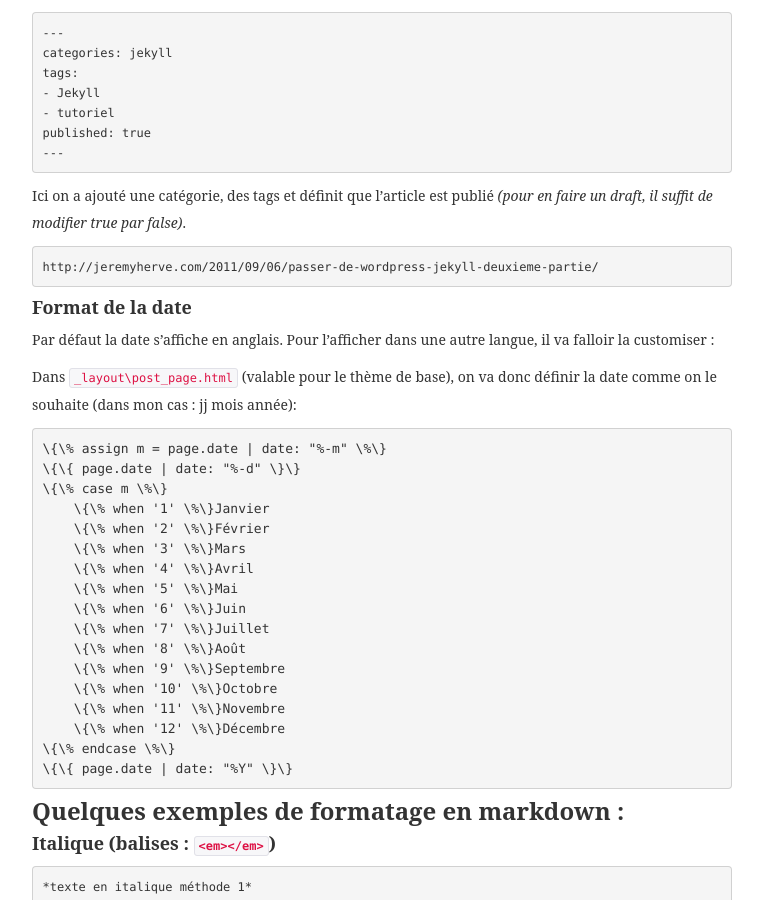
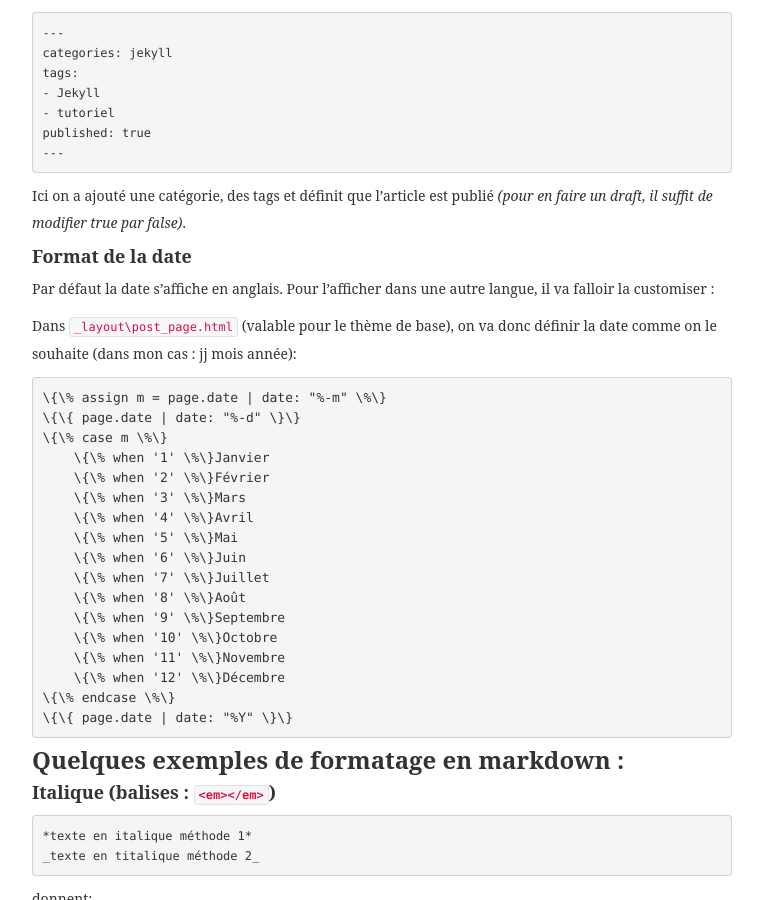
Before and after one commit to firehall/firehall.github.io, a Jekyll site: the page built from _posts/2014-05-31-utilisation-de-base-de-jekyll.md, in a window 1280 px wide and 900 px high, scrolled down 1779 px. Shown: the whole window, without its empty margins (258-1021 px from the left). Built offline with Jekyll 4.4.1, drawn with Linux system fonts in a browser that asks for light colours; some web fonts are replaced; comment, search, counter and statistics services are not loaded; part of the change alters nothing that is shown.

Commit message:
corrections

```diff
--- a/_posts/2014-05-31-utilisation-de-base-de-jekyll.md
+++ b/_posts/2014-05-31-utilisation-de-base-de-jekyll.md
@@ -81,9 +81,6 @@ On pourrait ajouter d'autres métadonnées :
     ---
 
 Ici on a ajouté une catégorie, des tags et définit que l'article est publié _(pour en faire un draft, il suffit de modifier true par false)_.
-
-
-	http://jeremyherve.com/2011/09/06/passer-de-wordpress-jekyll-deuxieme-partie/
 
 ####Format de la date
 
```
